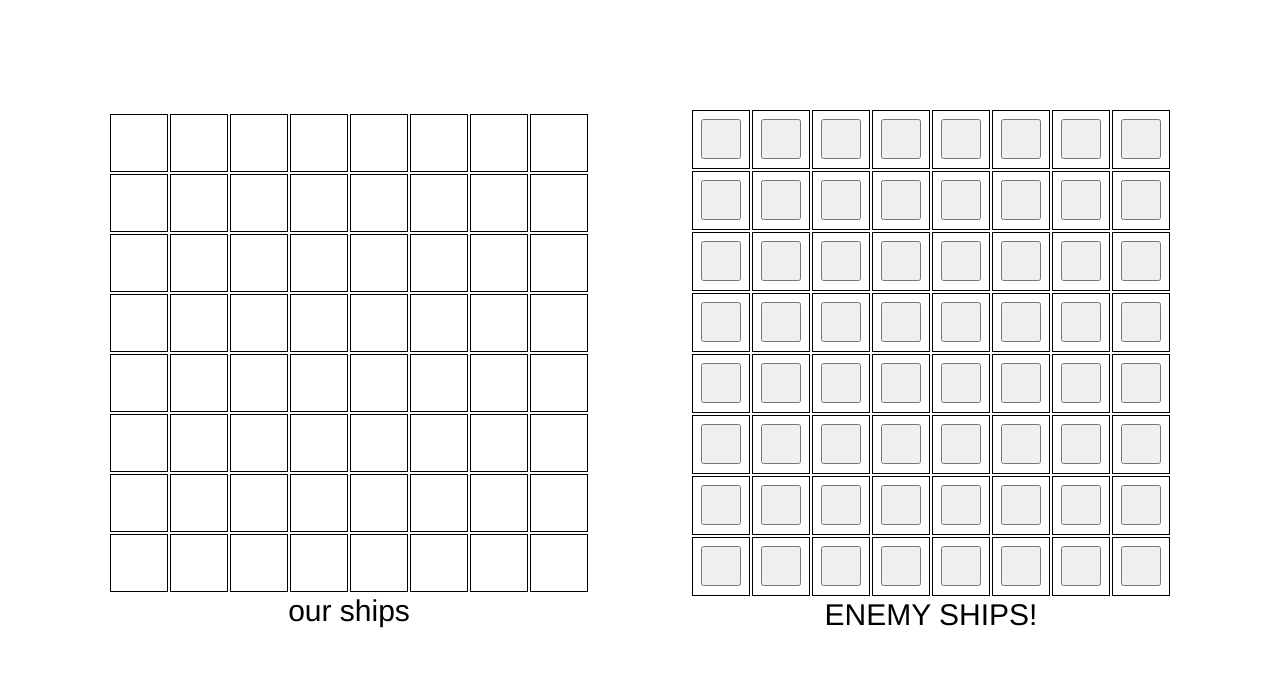
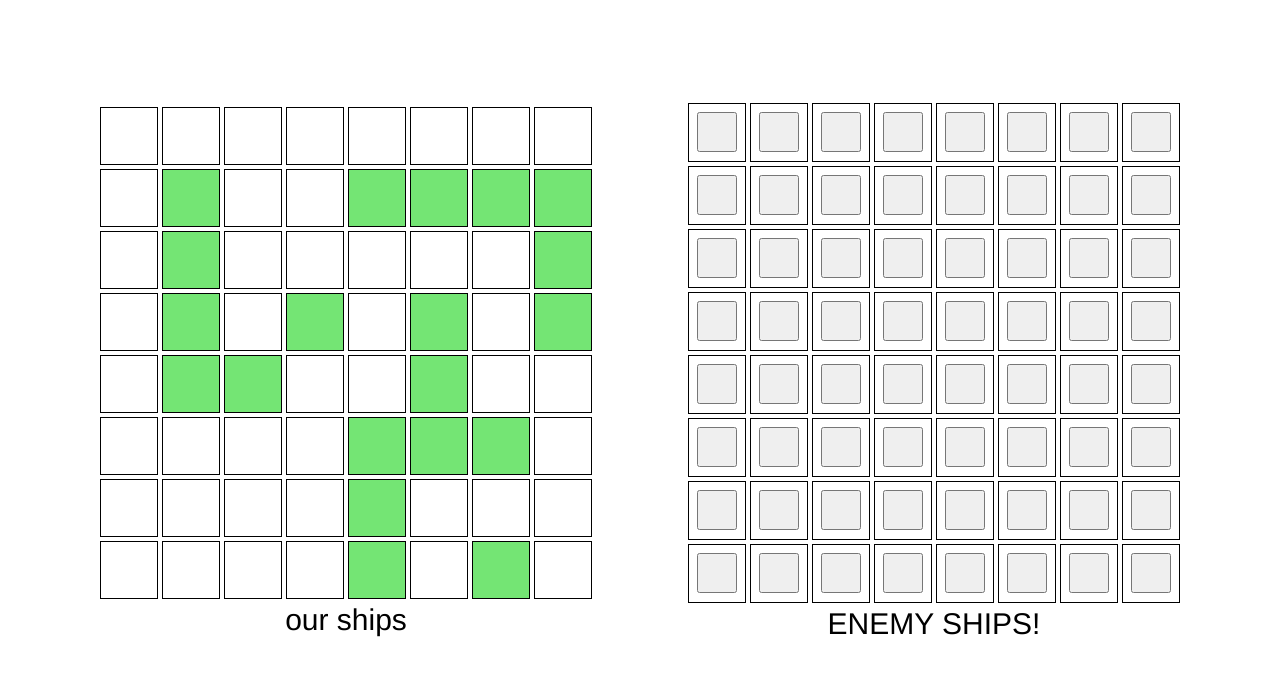
Before and after one commit to roba-adnew/battleship, a website built with webpack: page dist/index.html in a window 1280 px wide. Both pictures are taken after a click on the button "LETS GO TO WAR!". Built offline with nearby package versions, Linux system fonts and the light colour scheme.

Commit message:
Added coloring for user ships

```diff
--- a/src/gameObjects.js
+++ b/src/gameObjects.js
@@ -1,4 +1,4 @@
-function coordMatches(coord1, coord2) {
+export function coordMatches(coord1, coord2) {
     const xAvail = coord1[0] === coord2[0];
     const yAvail = coord1[1] === coord2[1];
     return xAvail && yAvail
--- a/src/gameUI.js
+++ b/src/gameUI.js
@@ -1,4 +1,4 @@
-import { Player } from "./gameObjects";
+import { Player, coordMatches } from "./gameObjects";
 
 let player, comp;
 
@@ -37,6 +37,11 @@ export function renderGameBoard(player, opponent) {
     const boardDiv = createElement('div', `${playerName}Div`);
     const boardUI = createElement('table', `${playerName}Table`);
     boardDiv.append(boardUI);
+
+    const shipSpaces = [];
+    player.board.shipObjects.map(
+        (ship) => {ship.slot.map((space) => shipSpaces.push(space))}
+    );
 
     for (let i = 0; i < board.length; i++) {
         const boardRow = createElement('tr', `${playerName}[${i}]`);
@@ -97,6 +102,16 @@ export function renderGameBoard(player, opponent) {
                 }, { once : true});
                 boardCell.append(cellButton);
             }
+            else if (!isComputer) {
+                const isShip = shipSpaces.some(
+                    (space) => {return coordMatches(space,[i,j])})
+                if (isShip) {
+                    boardCell.classList.add('ship')
+                }
+                else {
+                    boardCell.classList.add('open')
+                }
+            }
 
             boardRow.append(boardCell);
         }
--- a/src/style.css
+++ b/src/style.css
@@ -6,8 +6,12 @@ td {
     border: 1px solid black;
     padding: 8px;
     width: 40px;
-    height: 40px
-  }
+    height: 40px;
+}
+
+table {
+  border-spacing: 4px;
+}
 
 #starterDiv {
   display: flex;
@@ -47,3 +51,7 @@ td {
   flex-direction: column;
   align-items: center;
 }
+
+td.ship {
+  background-color: rgb(116, 229, 116);
+}
```
